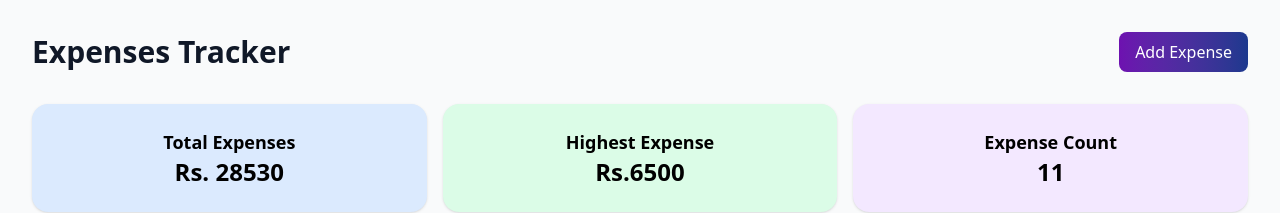
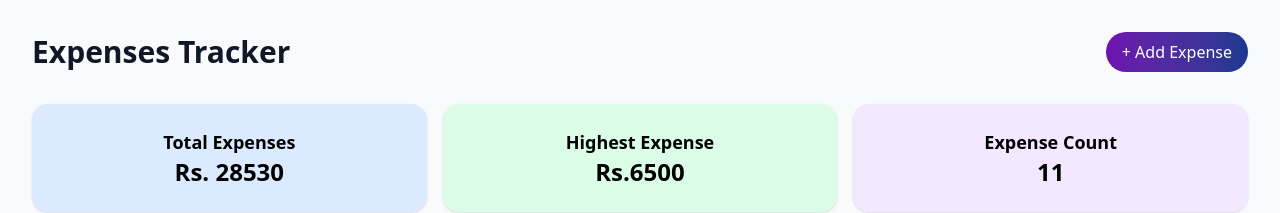
Before and after one commit to dulmini11/coinwise, a Next.js app: page / in a window 1280 px wide. Shown: the top 213 px of the page. Built offline with nearby package versions, Linux system fonts and the light colour scheme.

Commit message:
Update css

```diff
--- a/src/app/page.tsx
+++ b/src/app/page.tsx
@@ -133,9 +133,9 @@ export default function ExpensesPage() {
         </h1>
         <button
           onClick={() => setShowForm(!showForm)}
-          className="px-4 py-2 bg-gradient-to-r from-purple-800 to-blue-900 text-white rounded-lg hover:bg-purple-700 transition"
+          className="px-4 py-2 bg-gradient-to-r from-purple-800 to-blue-900 text-white rounded-3xl hover:bg-purple-900 transition"
         >
-          {showForm ? "Cancel" : "Add Expense"}
+          {showForm ? "Cancel" : "+ Add Expense"}
         </button>
       </div>
 
@@ -146,7 +146,7 @@ export default function ExpensesPage() {
             {/* Header */}
             <div className="bg-gradient-to-r from-purple-900 to-blue-900 text-white p-6 rounded-t-3xl">
               <div className="flex items-center justify-between">
-                <h3 className="text-xl font-bold">Add New Expense</h3>
+                <h3 className="text-xl font-bold">Add New Expense +</h3>
                 <button
                   onClick={() => setShowForm(false)}
                   className="text-white hover:bg-opacity-20 w-8 h-8 rounded-full flex items-center justify-center transition-colors"
@@ -218,7 +218,7 @@ export default function ExpensesPage() {
                   />
                   <button
                     onClick={handleAddCategory}
-                    className="bg-gradient-to-r from-purple-900 to-purple-900 hover:from-purple-600 hover:to-purple-700 text-white px-4 py-2.5 rounded-lg font-medium transition-all duration-200 hover:shadow-lg hover:scale-105 text-sm"
+                    className="bg-gradient-to-r from-purple-900 to-purple-900 hover:from-purple-600 hover:to-purple-900 text-white px-4 py-2.5 rounded-lg font-medium transition-all duration-200 hover:shadow-lg hover:scale-105 text-sm"
                   >
                     Add
                   </button>
```
